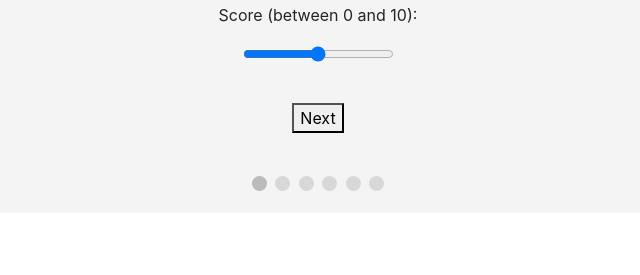
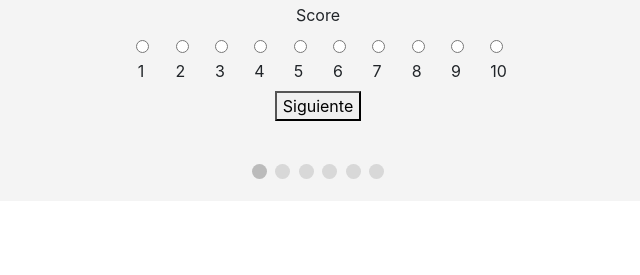
Before and after one commit to Artielpc/Happy-Adventure, a Flask app: template templates/score_images.html in a window 1280 px wide. Shown: the part 525-800 px from the top of the page, without its empty margins (322-962 px from the left). Run offline with Flask 2, Linux system fonts and the light colour scheme; the template is opened without the code that fills it, so the values that code supplies are empty; some libraries are stand-ins or nearby versions.

Commit message:
Mostramos las imagenes de forma aleatoria

```diff
--- a/app.py
+++ b/app.py
@@ -11,6 +11,7 @@ import json
 import time
 import socket
 from datetime import datetime
+import random
 
 
 app = Flask(__name__)
@@ -45,10 +46,9 @@ class Scores(db.Model):
 db.create_all()
 
 
-
-
 # diccionario para gestionar las valoraciones
-session_dict = {}
+pictures = os.listdir("static/img/Persons")
+print(pictures)
 
 
 @app.errorhandler(404)
@@ -79,7 +79,19 @@ def scoreImagesView():
 		db.session.add(aux)
 		db.session.commit()
 
-	return render_template('score_images.html')
+        # Creamos las imagenes aleatorias que se van a mostrar
+		aux = random.sample(range(1,int(len(pictures)/2)),10)
+
+		for i in range(0,len(aux)):
+			aux[i] = str(aux[i]).zfill(2)
+			if (i % 2 == 1):
+				aux[i] = 'static/img/Persons/person_' + aux[i] + '_mask.jpg'
+			else:
+				aux[i] = 'static/img/Persons/person_' + aux[i] + '.jpg'
+
+
+	return render_template('score_images.html', pics = aux, score = ['score_01', 'score_02', 'score_03', 'score_04' ,'score_05'
+    'score_06', 'score_07' ,'score_08' ,'score_09' ,'score_10'])
 
 
 @app.route('/sentView', methods=['POST','GET'])
--- a/static/js/score_images.js
+++ b/static/js/score_images.js
@@ -12,9 +12,9 @@ function showTab(n) {
     document.getElementById("prevBtn").style.display = "inline";
   }
   if (n == (x.length - 1)) {
-    document.getElementById("nextBtn").innerHTML = "Submit";
+    document.getElementById("nextBtn").innerHTML = "Enviar";
   } else {
-    document.getElementById("nextBtn").innerHTML = "Next";
+    document.getElementById("nextBtn").innerHTML = "Siguiente";
   }
   // ... and run a function that displays the correct step indicator:
   fixStepIndicator(n)
--- a/templates/_macro.html
+++ b/templates/_macro.html
@@ -11,3 +11,59 @@
 <link rel="stylesheet" href="https://stackpath.bootstrapcdn.com/bootstrap/4.1.3/css/bootstrap.min.css"
 integrity="sha384-MCw98/SFnGE8fJT3GXwEOngsV7Zt27NXFoaoApmYm81iuXoPkFOJwJ8ERdknLPMO" crossorigin="anonymous">
 {% endmacro %}
+
+
+{% macro mostrar_foto(x,x0) %}
+<div class="tab">
+    <div style="height:45vh">
+        <img src={{x}}
+        style="height: 100%; object-fit: cover;">
+    </div><br>
+    <label for={{x0}}>Score</label><br>
+    <fieldset id={{x0}}>
+        <div class="row" style="width:62%">
+            <div class="col-1"></div>
+            <div class="col-1">
+                <input type="radio" id="s01" name="{{x0}}" value="1" required oninput="this.className = ''"><br>
+                <label for="s01">1</label>
+            </div>
+            <div class="col-1">
+                <input type="radio" id="s02" name="{{x0}}" value="2" required oninput="this.className = ''"><br>
+                <label for="s02">2</label>
+            </div>
+            <div class="col-1">
+                <input type="radio" id="s03" name="{{x0}}" value="3" required oninput="this.className = ''"><br>
+                <label for="s03">3</label>
+            </div>
+            <div class="col-1">
+                <input type="radio" id="s04" name="{{x0}}" value="4" required oninput="this.className = ''"><br>
+                <label for="s04">4</label>
+            </div>
+            <div class="col-1">
+                <input type="radio" id="s05" name="{{x0}}" value="5" required oninput="this.className = ''"><br>
+                <label for="s05">5</label>
+            </div>
+            <div class="col-1">
+                <input type="radio" id="s06" name="{{x0}}" value="6" required oninput="this.className = ''"><br>
+                <label for="s06">6</label>
+            </div>
+            <div class="col-1">
+                <input type="radio" id="s07" name="{{x0}}" value="7" required oninput="this.className = ''"><br>
+                <label for="s07">7</label>
+            </div>
+            <div class="col-1">
+                <input type="radio" id="s08" name="{{x0}}" value="8" required oninput="this.className = ''"><br>
+                <label for="s08">8</label>
+            </div>
+            <div class="col-1">
+                <input type="radio" id="s09" name="{{x0}}" value="9" required oninput="this.className = ''"><br>
+                <label for="s09">9</label>
+            </div>
+            <div class="col-1">
+                <input type="radio" id="s10" name="{{x0}}" value="10" required oninput="this.className = ''"><br>
+                <label for="s10">10</label>
+            </div>
+        </div>
+    </fieldset>
+</div>
+{% endmacro %}
--- a/templates/score_images.html
+++ b/templates/score_images.html
@@ -17,90 +17,46 @@
         <hr3>Sientete libre de asignar la calificación que gustes, estas personas
             no son reales por lo que no vas a herir sus sentimientos.</hr3><br><br>
 
+
+
         <!-- IMAGENES -->
         <!-- One "tab" for each step in the form: -->
         <form action={{url_for('sentView')}} method="POST" name="surveyForm" id="surveyForm">
-            <div class="tab">
-                <div style="height:45vh">
-                    <img src="{{url_for('static', filename='img/Persons/person_01_mask.jpg')}}"
-                    style="height: 100%; object-fit: cover;">
-                </div>
-                <br>
-                <label for="score_01">Score (between 0 and 10):</label><br>
-                <input type="range" id="pic_01" name="pic_01" min="0" max="10"
-                oninput="this.className = ''"><br><br>
-            </div>
+
+            {% from "_macro.html" import mostrar_foto %}
+            {{mostrar_foto( pics[0], score[0] )}}
+            {{mostrar_foto( pics[1], score[1] )}}
+            {{mostrar_foto( pics[2], score[2] )}}
+            {{mostrar_foto( pics[3], score[3] )}}
+            {{mostrar_foto( pics[4], score[4] )}}
+            <!--{{mostrar_foto( pics[5], score[5] )}}
+            {{mostrar_foto( pics[6], score[6] )}}
+            {{mostrar_foto( pics[7], score[7] )}}
+            {{mostrar_foto( pics[8], score[8] )}}
+            {{mostrar_foto( pics[9], score[9] )}}-->
 
             <div class="tab">
-                <div style="height:45vh">
-                    <img src="{{url_for('static', filename='img/Persons/person_02.jpg')}}"
-                    style="height: 100%; object-fit: cover;">
-                </div>
-                <br>
-                <label for="score_02">Score (between 0 and 10):</label><br>
-                <input type="range" id="pic_02" name="pic_02" min="0" max="10"
-                oninput="this.className = ''"><br><br>
-            </div>
-
-            <div class="tab">
-                <div style="height:45vh">
-                    <img src="{{url_for('static', filename='img/Persons/person_03_mask.jpg')}}"
-                    style="height: 100%; object-fit: cover;">
-                </div>
-                <br>
-                <label for="score_03">Score (between 0 and 10):</label><br>
-                <input type="range" id="pic_03" name="pic_03" min="0" max="10"
-                oninput="this.className = ''"><br><br>
-            </div>
-
-            <div class="tab">
-                <div style="height:45vh">
-                    <img src="{{url_for('static', filename='img/Persons/person_04.jpg')}}"
-                    style="height: 100%; object-fit: cover;">
-                </div>
-                <br>
-                <label for="score_04">Score (between 0 and 10):</label><br>
-                <input type="range" id="pic_04" name="pic_04" min="0" max="10"
-                oninput="this.className = ''"><br><br>
-            </div>
-
-            <div class="tab">
-                <div style="height:45vh">
-                    <img src="{{url_for('static', filename='img/Persons/person_05_mask.jpg')}}"
-                    style="height: 100%; object-fit: cover;">
-                </div>
-                <br>
-                <label for="score_05">Score (between 0 and 10):</label><br>
-                <input type="range" id="pic_05" name="pic_05" min="0" max="10"
-                oninput="this.className = ''"><br><br>
-            </div>
-
-            <div class="tab">
-                <label for="fname">First name</label><br>
-                <input type="text" id="fname" name="fname" value="John"><br>
-                <label for="lname">Last name</label><br>
-                <input type="text" id="lname" name="lname" value="Doe"><br><br>
-
                 <!-- Fecha de Nacimiento -->
-                <label for="date">Birthdate *</label><br>
-                <input type="date" id="birthdate" name="birthdate"
-                max="2002-01-01"  min="1921-01-01" required><br><br>
+                <label for="birthdate">Edad</label><br>
+                <input type="number" id="birthdate" name="birthdate" required oninput="this.className = ''"><br><br>
 
                 <!-- Sexo -->
-                <label for="sex">Gender *</label><br>
-                <input class="gender" type="radio" id="male" name="gender" value="male" required>
-                <label for="male">Male</label><br>
-                <input class="gender" type="radio" id="female" name="gender" value="female" required>
-                <label for="female">Female</label><br><br>
+                <label for="sex">Género</label><br>
+                <fieldset id="gender">
+                    <input class="gender" type="radio" id="male" name="gender" value="male" required oninput="this.className = ''">
+                    <label for="male">Male</label><br>
+                    <input class="gender" type="radio" id="female" name="gender" value="female" required oninput="this.className = ''">
+                    <label for="female">Female</label>
+                </fieldset><br><br>
 
-                <label for="email">Email</label><br>
-                <input type="email" id="email" name="email"><br><br>
+                <label for="email">Email (Incluye el correo en caso de que quieras recibir los resultados del estudio)</label><br>
+                <input type="email" id="email" name="email" oninput="this.className = ''"><br><br>
             </div>
 
             <div style="overflow:auto;">
                 <div style="float:center;">
-                    <button type="button" id="prevBtn" onclick="nextPrev(-1)">Previous</button>
-                    <button type="button" id="nextBtn" onclick="nextPrev(1)">Next</button>
+                    <button type="button" id="prevBtn" onclick="nextPrev(-1)">Anterior</button>
+                    <button type="button" id="nextBtn" onclick="nextPrev(1)">Siguiente</button>
                 </div>
             </div>
 
@@ -112,6 +68,11 @@
                 <span class="step"></span>
                 <span class="step"></span>
                 <span class="step"></span>
+                <!--<span class="step"></span>
+                <span class="step"></span>
+                <span class="step"></span>
+                <span class="step"></span>
+                <span class="step"></span>-->
             </div>
 
         </form>
```
